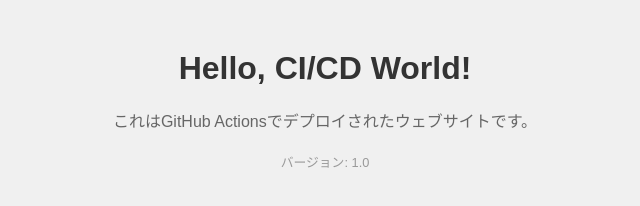
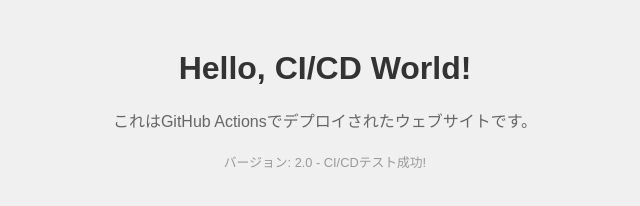
Before and after one commit to gyouzaOEC/my-simple-cicd-website-, a plain HTML site: page index.html in a window 1280 px wide. Shown: the full height of the page, 315-955 px from the left. Drawn offline with Linux system fonts and the light colour scheme.

Commit message:
Update website version to 2.0

```diff
--- a/index.html
+++ b/index.html
@@ -27,6 +27,6 @@
 <body>
     <h1>Hello, CI/CD World!</h1>
     <p>これはGitHub Actionsでデプロイされたウェブサイトです。</p>
-    <div class="version">バージョン: 1.0</div>
+    <div class="version">バージョン: 2.0 - CI/CDテスト成功!</div>
 </body>
 </html>
```
